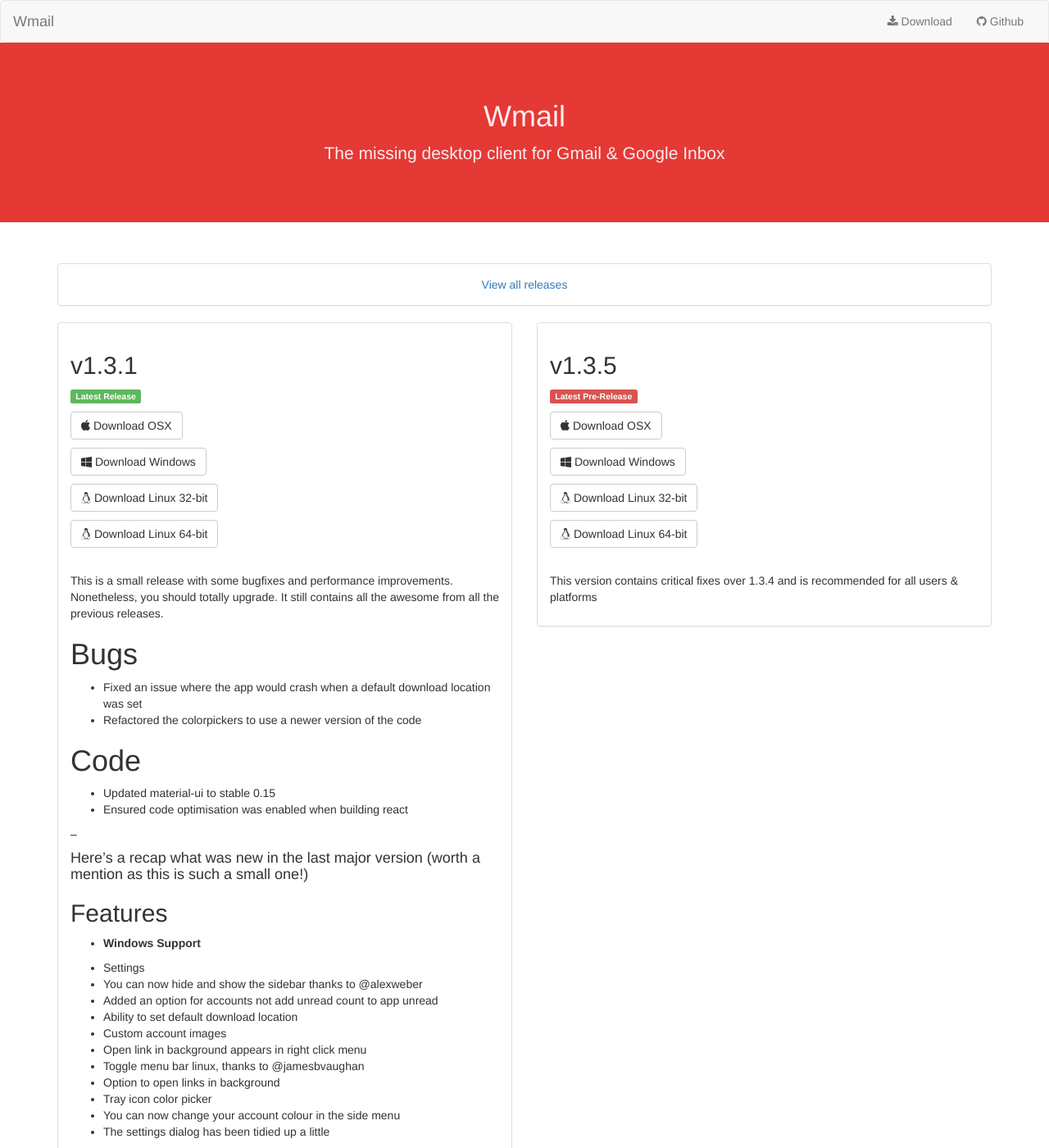
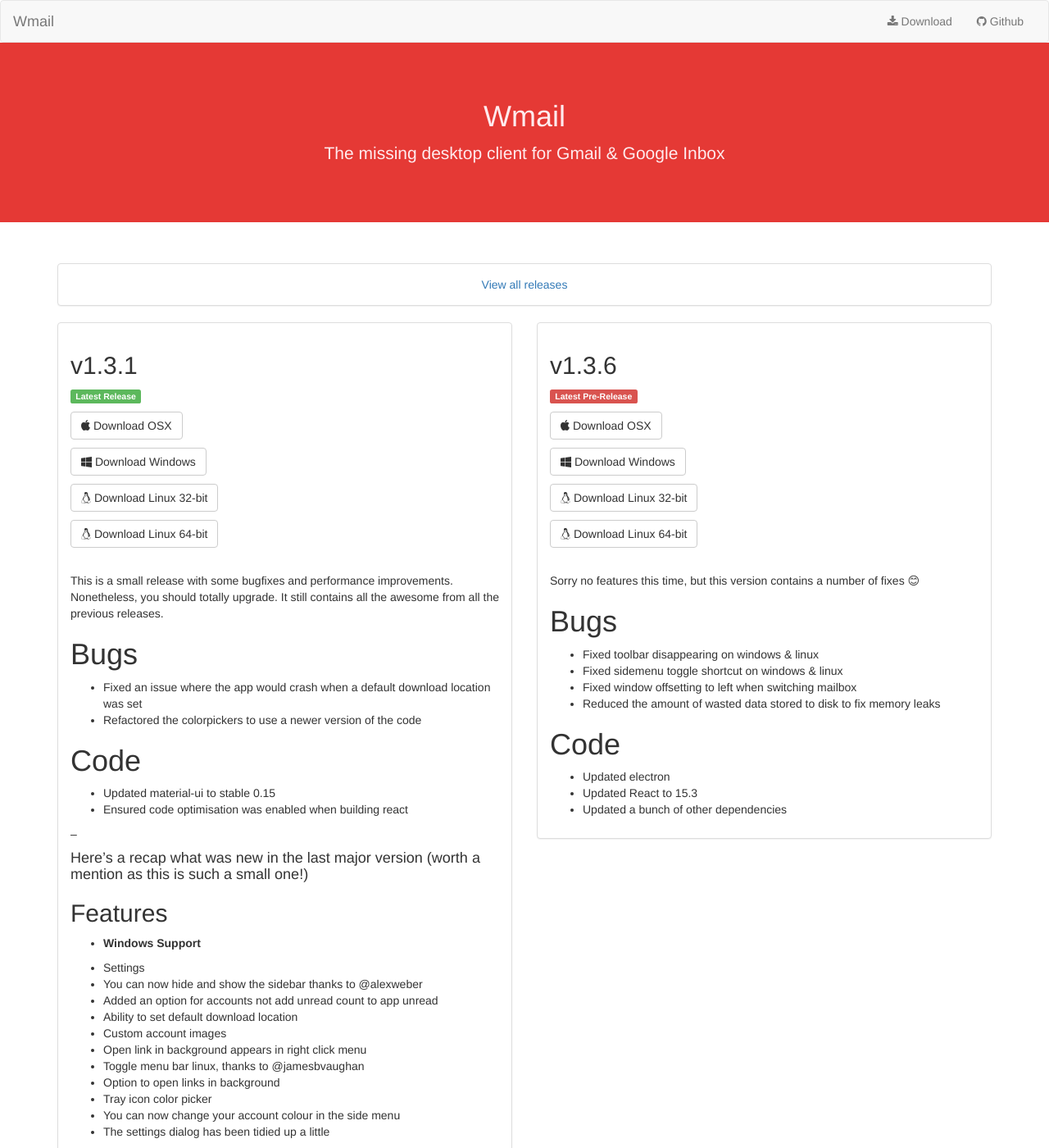
Before and after one commit to Thomas101/wmail, a Jekyll site: the page built from download.html, in a window 1280 px wide and 1400 px high. Shown: the whole window at 82% size. Built offline with Jekyll 4.4.1, drawn with Linux system fonts in a browser that asks for light colours.

Commit message:
Update to 1.3.6 pre-release

```diff
--- a/_includes/prerelease_notes.md
+++ b/_includes/prerelease_notes.md
@@ -1 +1,12 @@
-This version contains critical fixes over 1.3.4 and is recommended for all users & platforms
+Sorry no features this time, but this version contains a number of fixes 😊
+
+# Bugs
+- Fixed toolbar disappearing on windows & linux
+- Fixed sidemenu toggle shortcut on windows & linux
+- Fixed window offsetting to left when switching mailbox
+- Reduced the amount of wasted data stored to disk to fix memory leaks
+
+# Code
+- Updated electron
+- Updated React to 15.3
+- Updated a bunch of other dependencies
--- a/download.html
+++ b/download.html
@@ -2,8 +2,8 @@
 layout: default
 release_v: "v1.3.1"
 release_s: "1_3_1"
-prerelease_v: "v1.3.5"
-prerelease_s: "1_3_5"
+prerelease_v: "v1.3.6"
+prerelease_s: "1_3_6"
 ---
 {% capture release_notes %}{% include release_notes.md %}{% endcapture %}
 {% capture prerelease_notes %}{% include prerelease_notes.md %}{% endcapture %}
```
